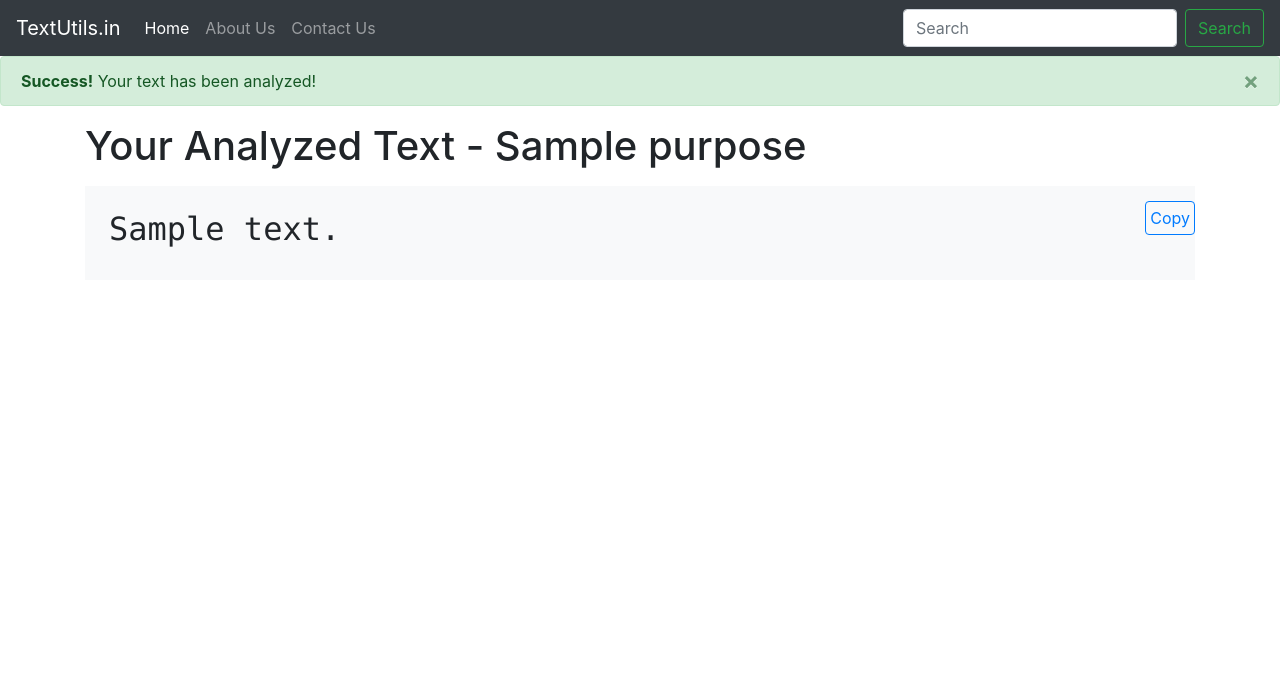
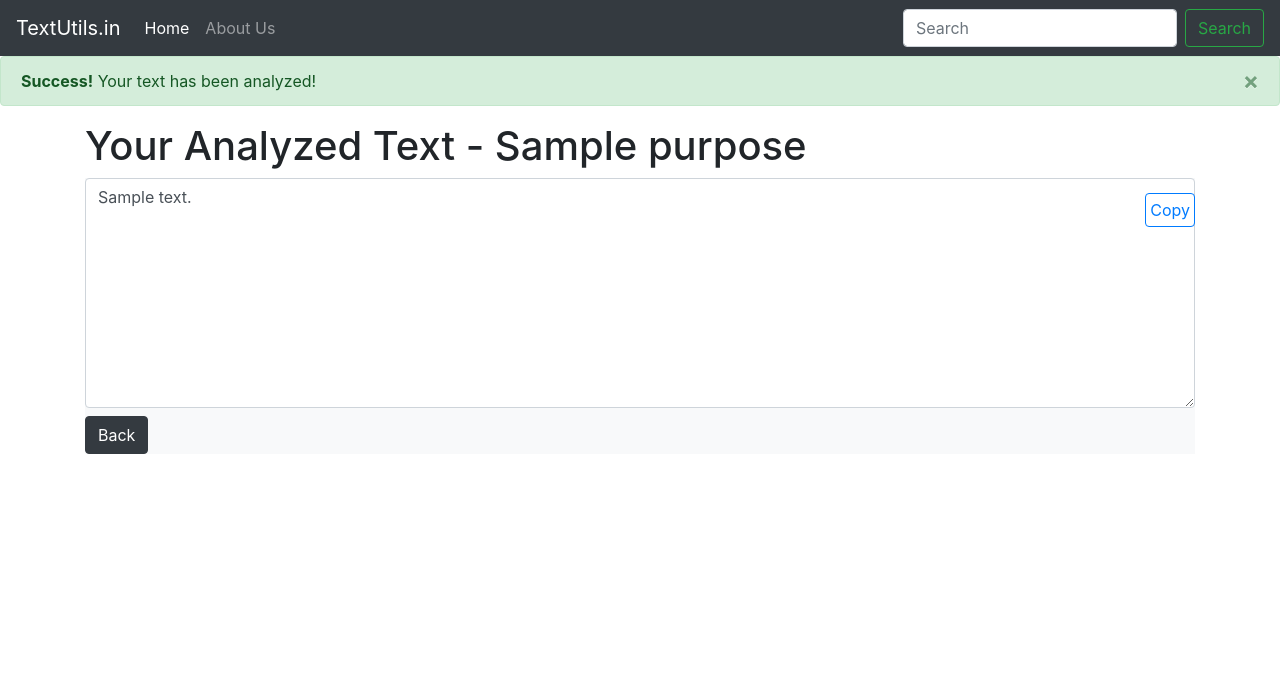
Before and after one commit to haris989/TextUtils, a Django app: template templates/analyze.html in a window 1280 px wide. Shown: the top 694 px of the page. Run offline with Django 3.2, Linux system fonts and the light colour scheme; the template is opened without the code that fills it: most values are stand-ins (such as "Sample title", 1, 10 or a date in 2020); some libraries are stand-ins or nearby versions.

Commit message:
Modified analyze.html for better user Experience

```diff
--- a/templates/analyze.html
+++ b/templates/analyze.html
@@ -1,12 +1,14 @@
 <!doctype html>
 <html lang="en">
+
 <head>
   <!-- Required meta tags -->
   <meta charset="utf-8">
   <meta name="viewport" content="width=device-width, initial-scale=1, shrink-to-fit=no">
 
   <!-- Bootstrap CSS -->
-    <link rel="stylesheet" href="https://stackpath.bootstrapcdn.com/bootstrap/4.2.1/css/bootstrap.min.css" integrity="sha384-GJzZqFGwb1QTTN6wy59ffF1BuGJpLSa9DkKMp0DgiMDm4iYMj70gZWKYbI706tWS" crossorigin="anonymous">
+  <link rel="stylesheet" href="https://stackpath.bootstrapcdn.com/bootstrap/4.2.1/css/bootstrap.min.css"
+    integrity="sha384-GJzZqFGwb1QTTN6wy59ffF1BuGJpLSa9DkKMp0DgiMDm4iYMj70gZWKYbI706tWS" crossorigin="anonymous">
 
   <title>Text Utils-Results </title>
   <!-- Favicon-->
@@ -22,7 +24,8 @@
       text-align: center;
       display: block;
     }
-#corner-btn{
+
+    #corner-btn {
       position: absolute;
       right: 0;
       top: 15px;
@@ -30,10 +33,12 @@
     }
   </style>
 </head>
+
 <body>
   <nav class="navbar navbar-expand-lg navbar-dark bg-dark">
     <a class="navbar-brand" href="#">TextUtils.in</a>
-  <button class="navbar-toggler" type="button" data-toggle="collapse" data-target="#navbarNavDropdown" aria-controls="navbarNavDropdown" aria-expanded="false" aria-label="Toggle navigation">
+    <button class="navbar-toggler" type="button" data-toggle="collapse" data-target="#navbarNavDropdown"
+      aria-controls="navbarNavDropdown" aria-expanded="false" aria-label="Toggle navigation">
       <span class="navbar-toggler-icon"></span>
     </button>
     <div class="collapse navbar-collapse" id="navbarNavDropdown">
@@ -43,9 +48,6 @@
         </li>
         <li class="nav-item">
           <a class="nav-link" href="/about">About Us</a>
-      </li>
-      <li class="nav-item">
-        <a class="nav-link" href="#">Contact Us</a>
         </li>
 
       </ul>
@@ -71,10 +73,10 @@
 
     <div style="position:relative;" class="bg-light">
       <p>
-    <button id="corner-btn" class="btn btn-outline-primary" onclick="copy()">
-        Copy
-    </button>
-  <pre id="copy-text" class="p-4"><h2>{{ analyzed_text }}</h2></pre>
+        <textarea class="form-control" name='text' id="exampleFormControlTextarea1"
+          rows="9">{{ analyzed_text }}</textarea>
+        <button id="corner-btn" class="btn btn-outline-primary" onclick="copy()">Copy</button>
+        <button class="btn btn-dark mt-2"><a href="/" style="color: white;">Back</a></button>
       </p>
     </div>
   </div>
@@ -86,9 +88,15 @@
 
   <!-- Optional JavaScript -->
   <!-- jQuery first, then Popper.js, then Bootstrap JS -->
-    <script src="https://code.jquery.com/jquery-3.3.1.slim.min.js" integrity="sha384-q8i/X+965DzO0rT7abK41JStQIAqVgRVzpbzo5smXKp4YfRvH+8abtTE1Pi6jizo" crossorigin="anonymous"></script>
-    <script src="https://cdnjs.cloudflare.com/ajax/libs/popper.js/1.14.6/umd/popper.min.js" integrity="sha384-wHAiFfRlMFy6i5SRaxvfOCifBUQy1xHdJ/yoi7FRNXMRBu5WHdZYu1hA6ZOblgut" crossorigin="anonymous"></script>
-    <script src="https://stackpath.bootstrapcdn.com/bootstrap/4.2.1/js/bootstrap.min.js" integrity="sha384-B0UglyR+jN6CkvvICOB2joaf5I4l3gm9GU6Hc1og6Ls7i6U/mkkaduKaBhlAXv9k" crossorigin="anonymous"></script>
+  <script src="https://code.jquery.com/jquery-3.3.1.slim.min.js"
+    integrity="sha384-q8i/X+965DzO0rT7abK41JStQIAqVgRVzpbzo5smXKp4YfRvH+8abtTE1Pi6jizo"
+    crossorigin="anonymous"></script>
+  <script src="https://cdnjs.cloudflare.com/ajax/libs/popper.js/1.14.6/umd/popper.min.js"
+    integrity="sha384-wHAiFfRlMFy6i5SRaxvfOCifBUQy1xHdJ/yoi7FRNXMRBu5WHdZYu1hA6ZOblgut"
+    crossorigin="anonymous"></script>
+  <script src="https://stackpath.bootstrapcdn.com/bootstrap/4.2.1/js/bootstrap.min.js"
+    integrity="sha384-B0UglyR+jN6CkvvICOB2joaf5I4l3gm9GU6Hc1og6Ls7i6U/mkkaduKaBhlAXv9k"
+    crossorigin="anonymous"></script>
 
   <script>
     function copy() {
@@ -111,4 +119,5 @@
     }
   </script>
 </body>
+
 </html>
```
Lines whose indentation alone changed are shown as unchanged.
